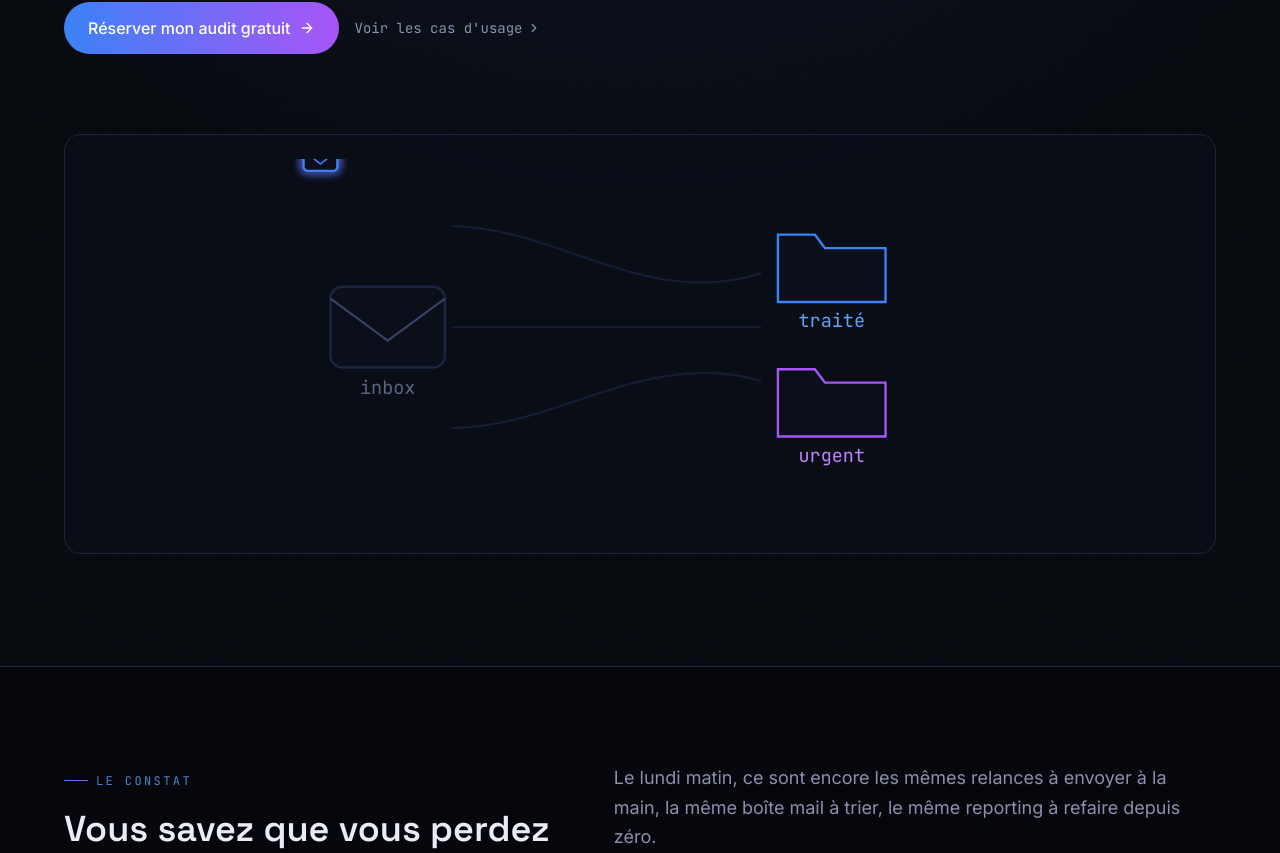
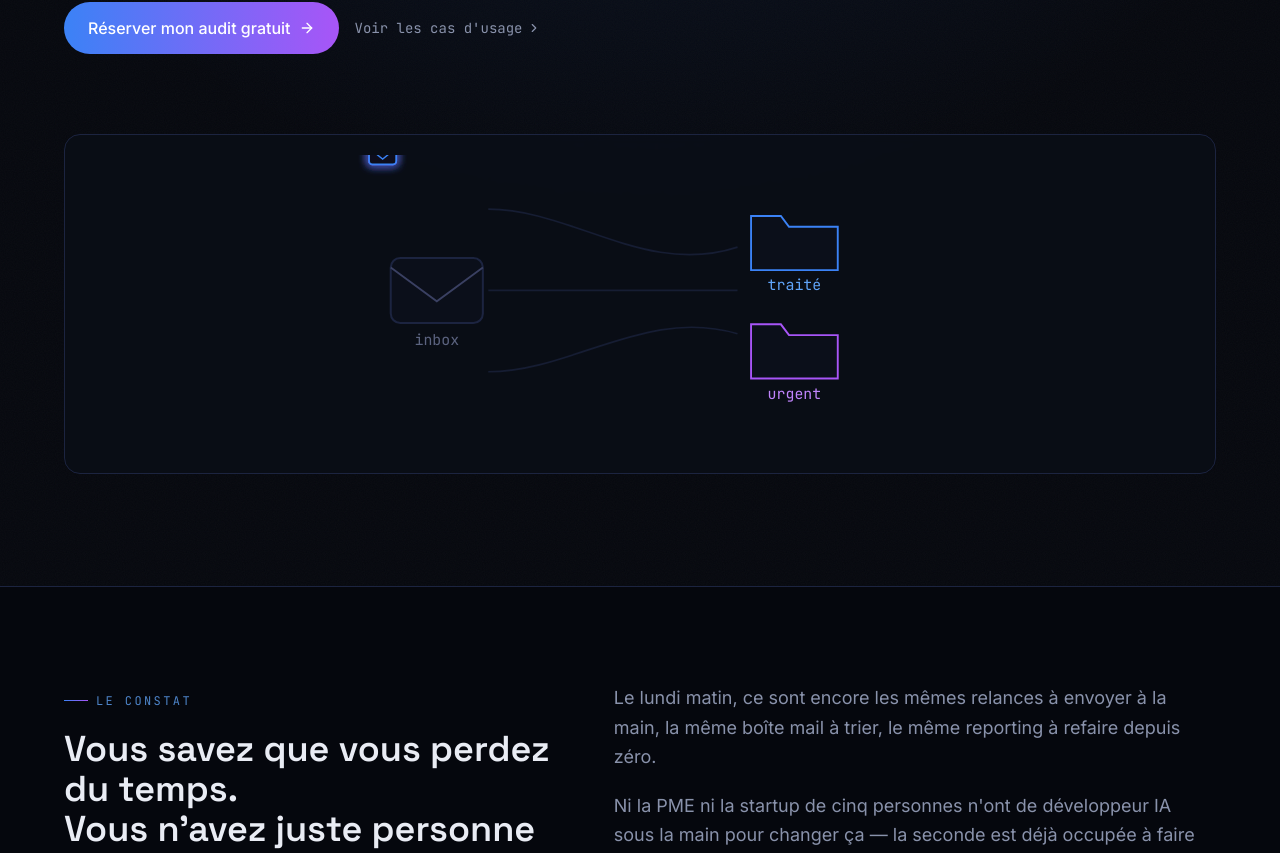
Before and after one commit to busshi/agentic-factory, a React (Vite) app: page /fr in a window 1280 px wide. Shown: the part 595-1448 px from the top of the page. Built offline with nearby package versions, Linux system fonts and the light colour scheme.

Commit message:
reduce hero animation too big

```diff
--- a/src/components/sections/Hero.tsx
+++ b/src/components/sections/Hero.tsx
@@ -84,7 +84,7 @@ export function Hero({ lang, t }: HeroProps) {
           initial={{ opacity: 0, scale: 0.96 }}
           animate={{ opacity: 1, scale: 1 }}
           transition={{ duration: 1, delay: 0.3, ease: [0.22, 1, 0.36, 1] }}
-          className="mt-10 sm:mt-20 rounded-2xl border border-line bg-surface/60 backdrop-blur-sm p-2 sm:p-10 h-[320px] sm:h-[420px] relative overflow-hidden"
+          className="mt-10 sm:mt-20 rounded-2xl border border-line bg-surface/60 backdrop-blur-sm p-2 sm:p-8 h-[260px] sm:h-[340px] relative overflow-hidden"
         >
           <AnimatePresence mode="wait">
             <motion.div
@@ -93,7 +93,7 @@ export function Hero({ lang, t }: HeroProps) {
               animate={{ opacity: 1, scale: 1 }}
               exit={{ opacity: 0, scale: 0.97 }}
               transition={{ duration: 0.4, ease: [0.22, 1, 0.36, 1] }}
-              className="absolute inset-2 sm:inset-6"
+              className="absolute inset-2 sm:inset-5"
             >
               <HeroScene lang={lang} />
             </motion.div>
```
